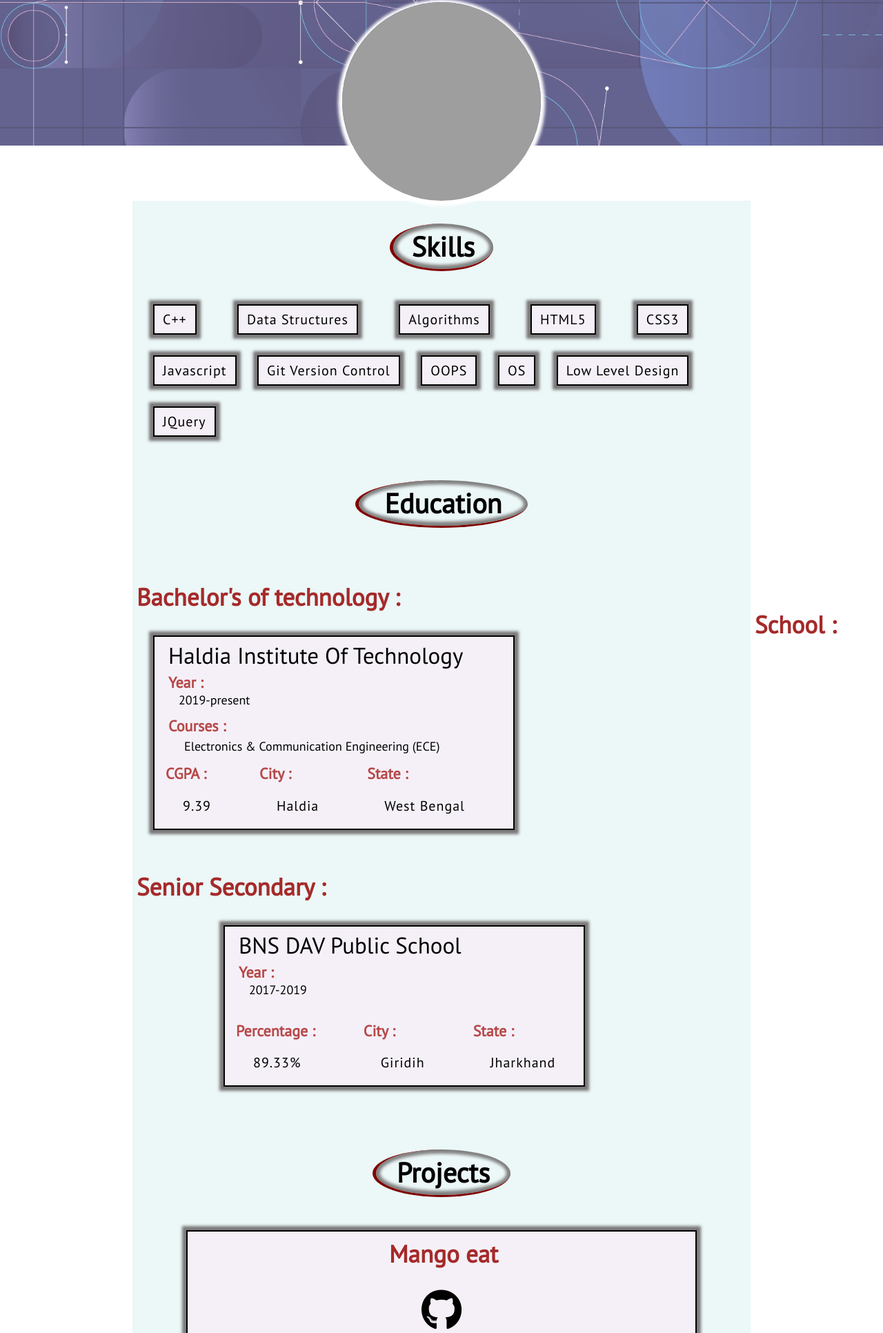
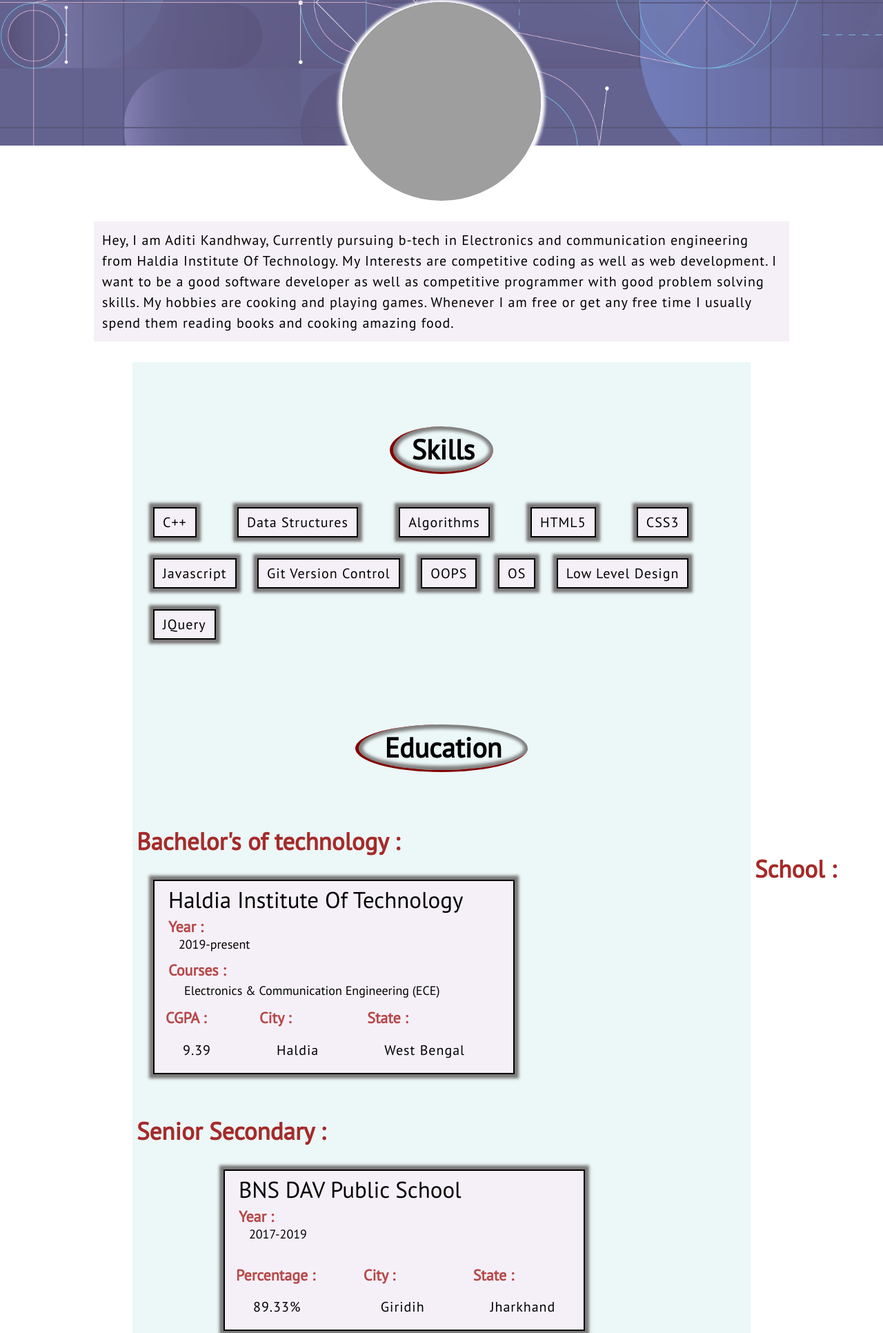
Before and after one commit to AditiKandhway/My-Website, a plain HTML site: page index.html in a window 1280 px wide. Shown: the part 356-2288 px from the top of the page at 69% size. Drawn offline with Linux system fonts and the light colour scheme; grey boxes are pictures that could not be loaded; a web font is replaced by a local one.

Commit message:
added self introduction

```diff
--- a/index.html
+++ b/index.html
@@ -72,11 +72,11 @@
           <div id="my-image">
         <img src="images/Aditi.jpg">
       </div>
-      <!-- </div>
+      </div>
 
       <div class="intro">
-        <p> I am Aditi Kandhway from Giridih Jharkhand, Currently pursuing b-tech in Electronics and communication engineering from Haldia Institue Of Technology. My Intrests are competitive coding as well as web development.</p>
-      </div> -->
+        <p>Hey, I am Aditi Kandhway, Currently pursuing b-tech in Electronics and communication engineering from Haldia Institute Of Technology. My Interests are competitive coding as well as web development. I want to be a good software developer as well as competitive programmer with good problem solving skills. My hobbies are cooking and playing games. Whenever I am free or get any free time I usually spend them reading books and cooking amazing food. </p>
+      </div>
       </section>
 
         <section id="skills">
--- a/style.css
+++ b/style.css
@@ -153,22 +153,24 @@ nav{
 
 .intro
 {
-   height:190px;
-   width:400px;
+   width:1000px;
    margin: auto;
    margin-top:30px;
    margin-bottom: 30px;
+   background-color:rgb(245, 240, 248);
+   padding:4px;
 }
 
 .intro p{
     font-size:20px;
     color:black;
     line-height: 30px;
+    letter-spacing:1px;
     outline: 0.2px;
     padding:4px;
     margin:4px;
     font-family: 'PT Sans', sans-serif;
-    box-shadow:0px 5px 4px 6px grey;
+    /* box-shadow:0px 5px 4px 6px grey; */
 }
 
 .intro:hover{
@@ -177,8 +179,9 @@ nav{
 }
 
 section{
+    /* margin-top:60px; */
     width:70%;
-    height:100%;
+    /* height:100%; */
     display:flex;
     flex-direction:column;
     align-items:center;
@@ -189,14 +192,17 @@ section{
     width:70%;
     height:70%;
     flex-wrap:wrap;
-    margin:auto;
+    margin-left:auto;
+    margin-right:auto;
     /* border:2px solid black; */
     /* margin-bottom:40px; */
 }
 .skill{
+    margin-top:60px;
     height:100px;
     width:150px;
-    margin:auto;
+    margin-left:auto;
+    margin-right:auto;
 }
 .section-heading{
     line-height:50px;
@@ -269,9 +275,11 @@ section{
 
 .edu
 {
+    margin-top:60px;
     height:100px;
     width:250px;
-    margin:auto;
+    margin-left:auto;
+    margin-right:auto;
 }
 
 .edu-name
@@ -438,7 +446,9 @@ section{
 .pro{
     height:100px;
     width:200px;
-    margin:auto;
+    margin-top:60px;
+    margin-left:auto;
+    margin-right:auto;
     margin-bottom:20px;
 }
 
@@ -476,9 +486,11 @@ section{
 }
 
 .certi{
+    margin-top:60px;
+    margin-left:auto;
+    margin-right:auto;
     height:100px;
     width:280px;
-    margin:auto;
     margin-bottom:25px;
 }
 
@@ -521,7 +533,7 @@ section{
 }
 
 .int{
-   margin-top:30px;
+   margin-top:80px;
    height:100px;
    width:220px;
 }
@@ -569,6 +581,9 @@ section{
 }
 
 .con{
+    margin-top:60px;
+    margin-left:auto;
+    margin-right:auto;
     height:140px;
     width:400px;
 }
```
